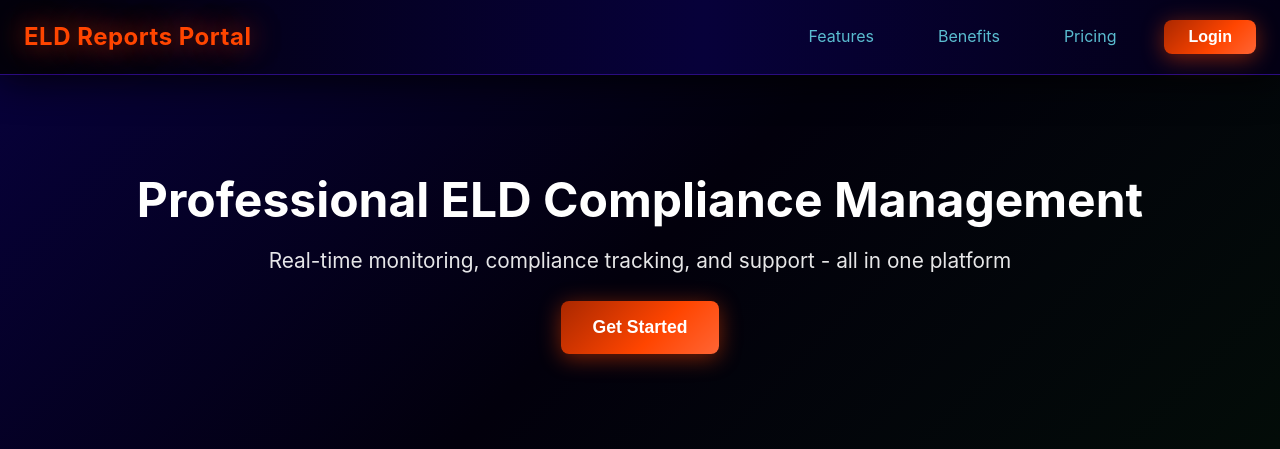
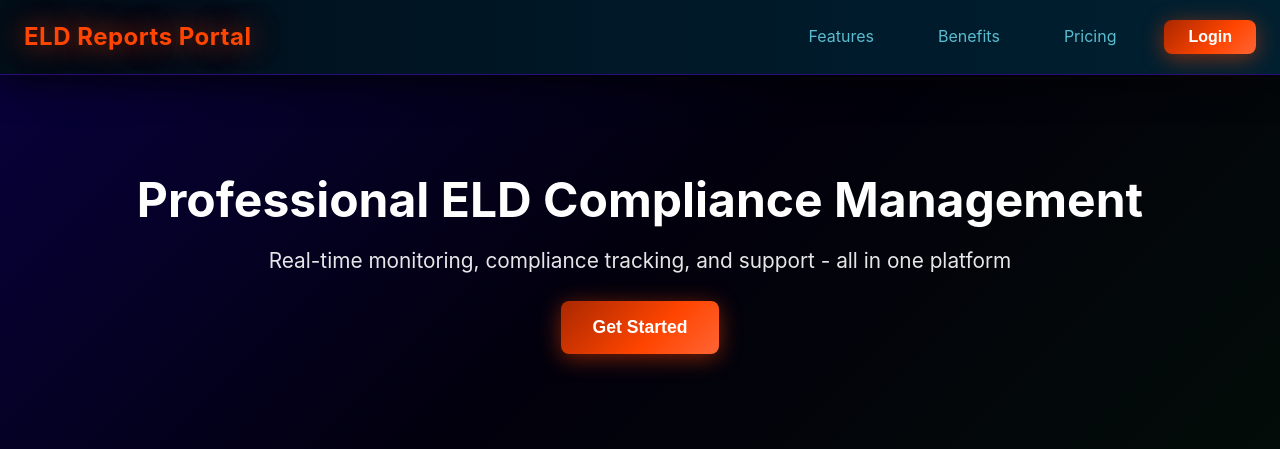
Before and after one commit to mardriddinqosimov-hub/ELD-Customer-Portal, a Flask app: page / in a window 1280 px wide. Shown: the top 449 px of the page. Run offline with Flask 3, Linux system fonts and the light colour scheme.

Commit message:
style: change navbar background to Icy Lagoon teal-black gradient
Co-Authored-By: Claude Sonnet 4.6 <noreply@anthropic.com>

```diff
--- a/static/css/style.css
+++ b/static/css/style.css
@@ -1880,7 +1880,7 @@ body {
 
 /* ── Navbar ── */
 .navbar {
-    background: linear-gradient(90deg, #02000C 0%, #07013A 55%, #030014 100%) !important;
+    background: linear-gradient(90deg, #000E18 0%, #001828 50%, #002030 100%) !important;
     border-bottom: 1px solid #2A0C80;
     box-shadow: 0 2px 40px rgba(0,0,0,0.92) !important;
 }
```
